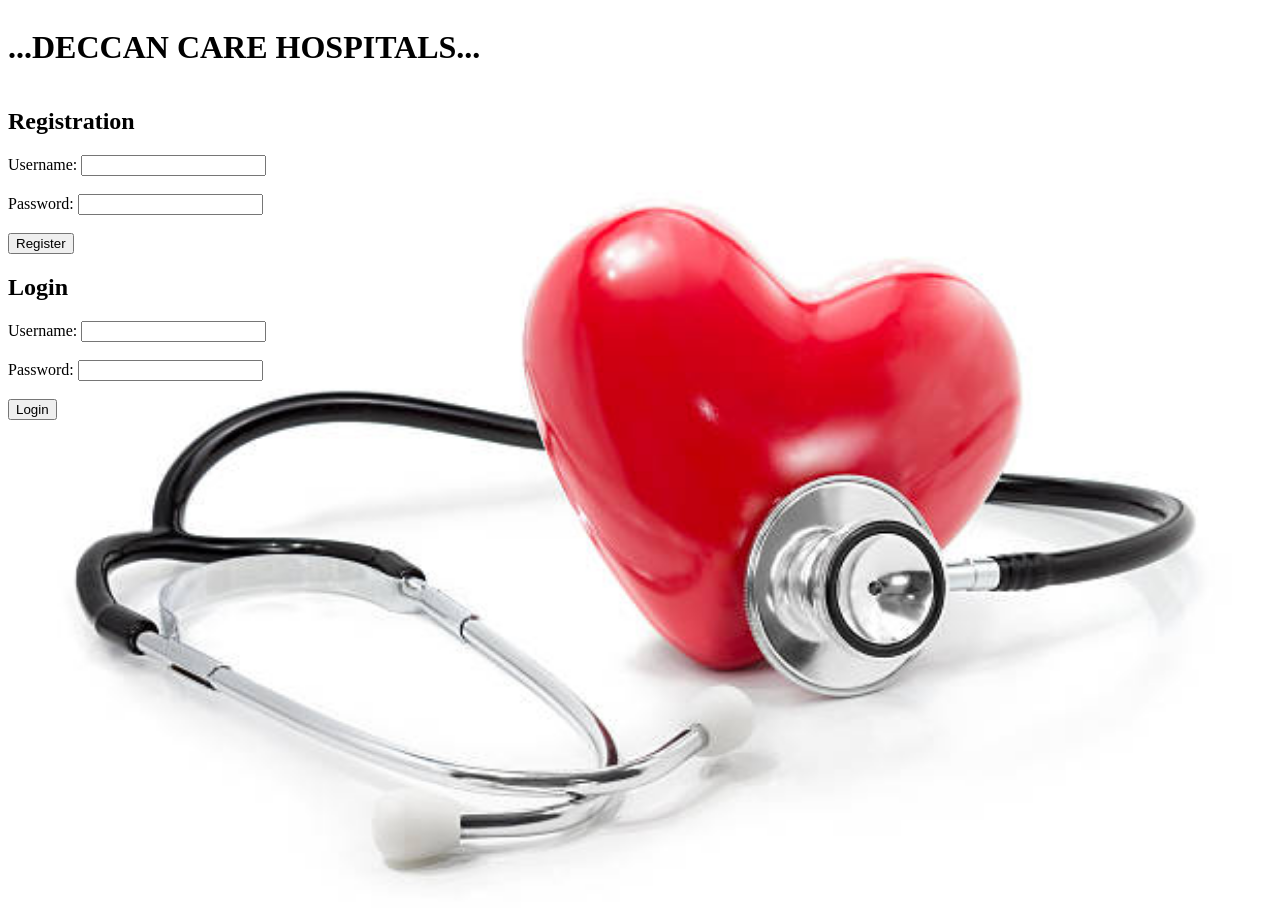
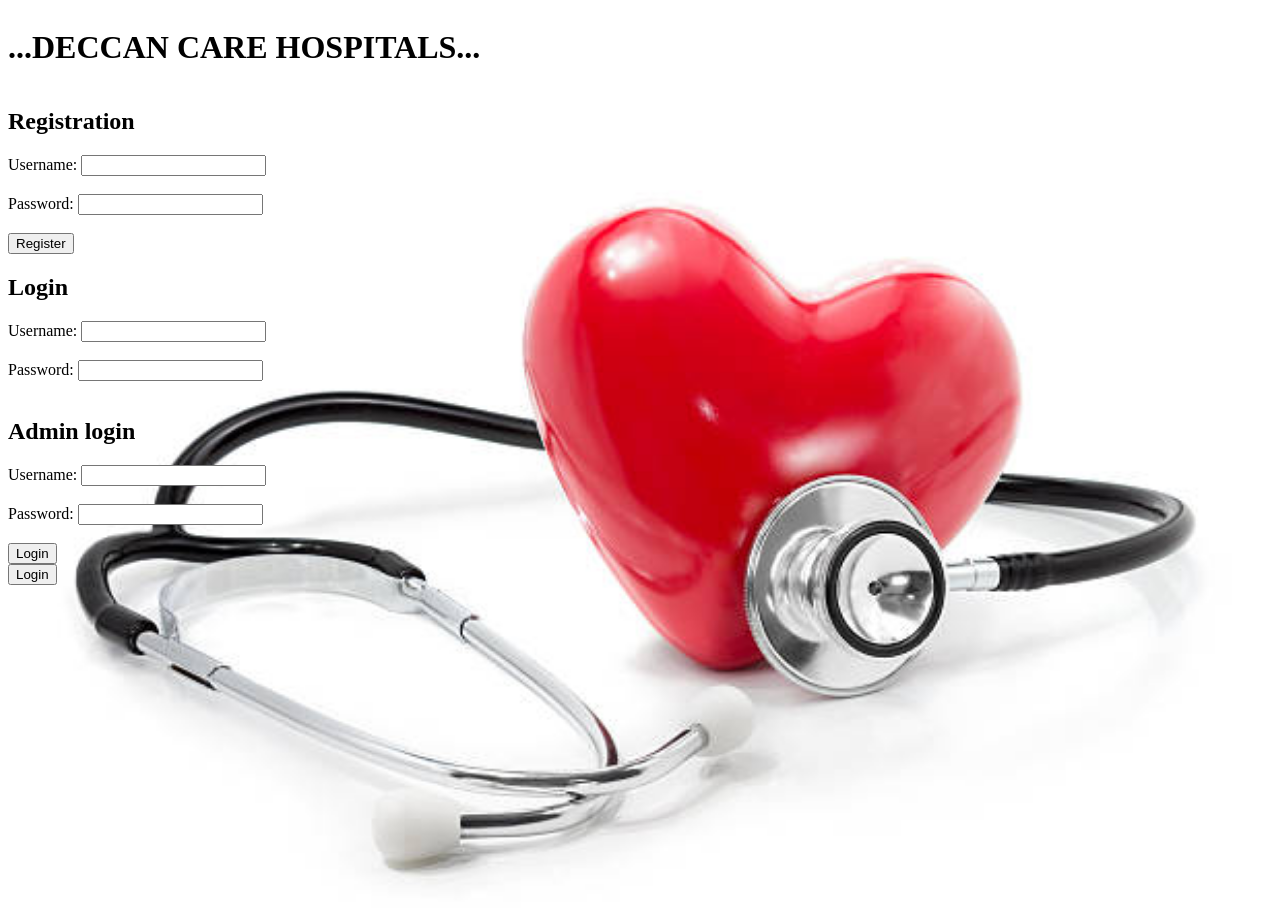
Before and after one commit to Imamshaik786/deccancarelogin, a plain HTML site: page index.html in a window 1280 px wide. Drawn offline with Linux system fonts and the light colour scheme.

Commit message:
Update index.html

```diff
--- a/index.html
+++ b/index.html
@@ -79,6 +79,18 @@ button.dataset.myData = 'Hello, World!';
 
         <label for="login-password">Password:</label>
         <input type="password" id="login-password" required><br><br>
+          <h1>Admin login</h1>
+    <form id="loginForm">
+        <label for="username">Username:</label>
+        <input type="text" id="username" required><br><br>
+
+        <label for="password">Password:</label>
+        <input type="password" id="password" required><br><br>
+
+        <button type="submit">Login</button>
+    </form>
+
+      <script src="admin.js"></script>
 
         <input type="button" value="Login" onclick="login()">
     </form>
```
